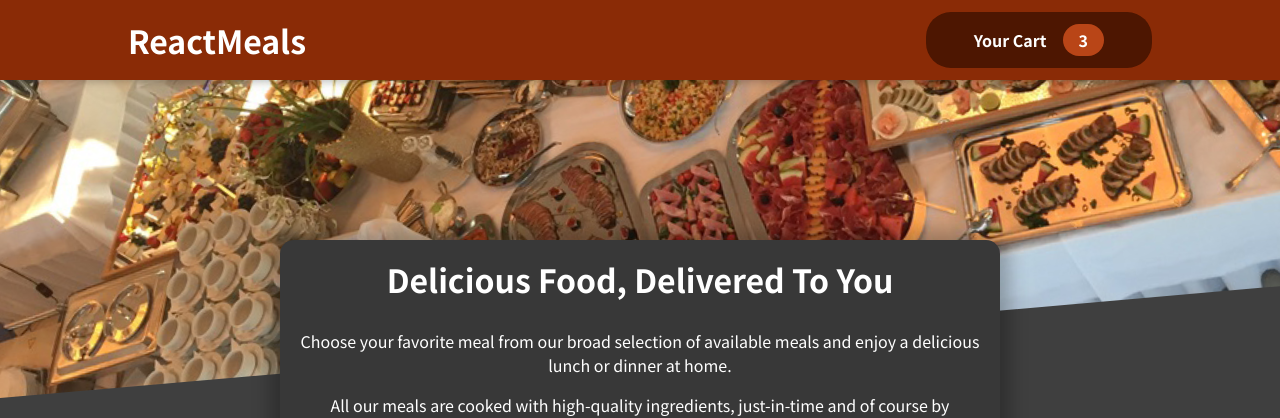
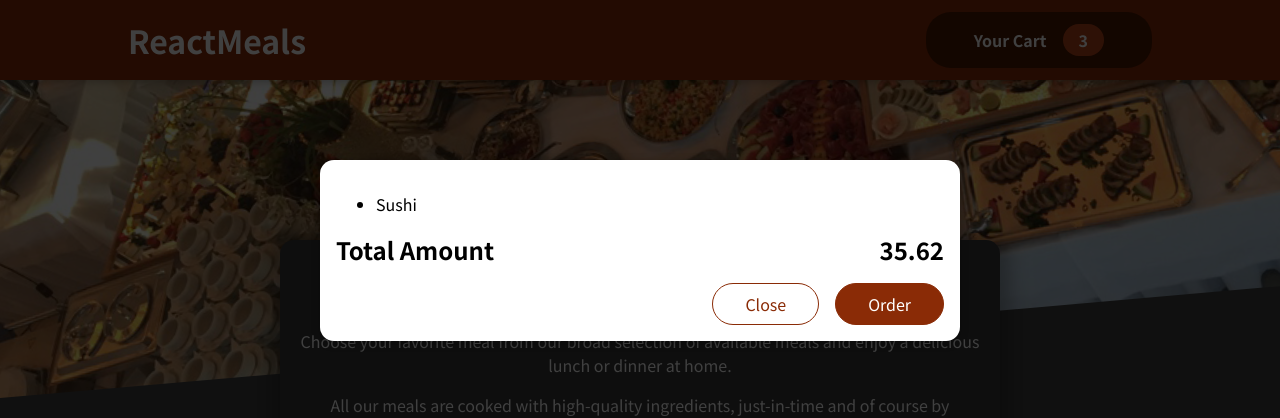
Before and after one commit to AlphaDecodeX/react-complete-guide, a React (Create React App) app in the folder food-order-app/: page / in a window 1280 px wide. Shown: the top 418 px of the page. Built offline with nearby package versions, Linux system fonts and the light colour scheme.

Commit message:
Portals implemented

```diff
--- a/food-order-app/src/App.js
+++ b/food-order-app/src/App.js
@@ -1,10 +1,12 @@
 import React from "react";
+import Cart from "./components/Cart/Cart";
 import Header from "./components/Layout/Header";
 import Meals from "./components/Meals/Meals";
 
 function App() {
   return (
     <React.Fragment>
+      <Cart />
       <Header />
       <main>
         <Meals />
--- a/food-order-app/src/components/Cart/Cart.js
+++ b/food-order-app/src/components/Cart/Cart.js
@@ -1,4 +1,6 @@
 import React from 'react'
+import Modal from '../UI/Modal'
+import classes from "./Cart.module.css"
 
 function Cart() {
     const cartItems = <ul className={'cart-items'}>{[{
@@ -8,7 +10,7 @@ function Cart() {
         price: 12.99
     }].map((item) => <li>{item.name}</li>)}</ul>
     return (
-        <div>
+        <Modal>
             {cartItems}
             <div className={classes.total}>
                 <span>Total Amount</span>
@@ -22,7 +24,7 @@ function Cart() {
                     Order
                 </button>
             </div>
-        </div>
+        </Modal>
     )
 }
 
--- a/food-order-app/src/components/UI/Modal.js
+++ b/food-order-app/src/components/UI/Modal.js
@@ -1,7 +1,7 @@
 import React from 'react'
 import classes from "./Modal.module.css"
-import { ReactDOM } from 'react-dom';
-import reactDom from 'react-dom';
+import ReactDOM from 'react-dom';
+
 
 const Backdrop = props => {
     return <div className={classes.backdrop} />
@@ -13,13 +13,15 @@ const ModalOverlay = props => {
     </div>
 };
 
+const portalElement = document.getElementById("overlays");
+
 function Modal(props) {
     return (
         <React.Fragment>
-            {ReactDOM.createPortal(<Backdrop />)}
+            {ReactDOM.createPortal(<Backdrop />, portalElement)}
             {ReactDOM.createPortal(<ModalOverlay>{
                 props.children
-            }</ModalOverlay>)}
+            }</ModalOverlay>, portalElement)}
         </React.Fragment>
     )
 }
```
Also changed, not shown: 1 other file (tests, documents, lock files or other folders).
